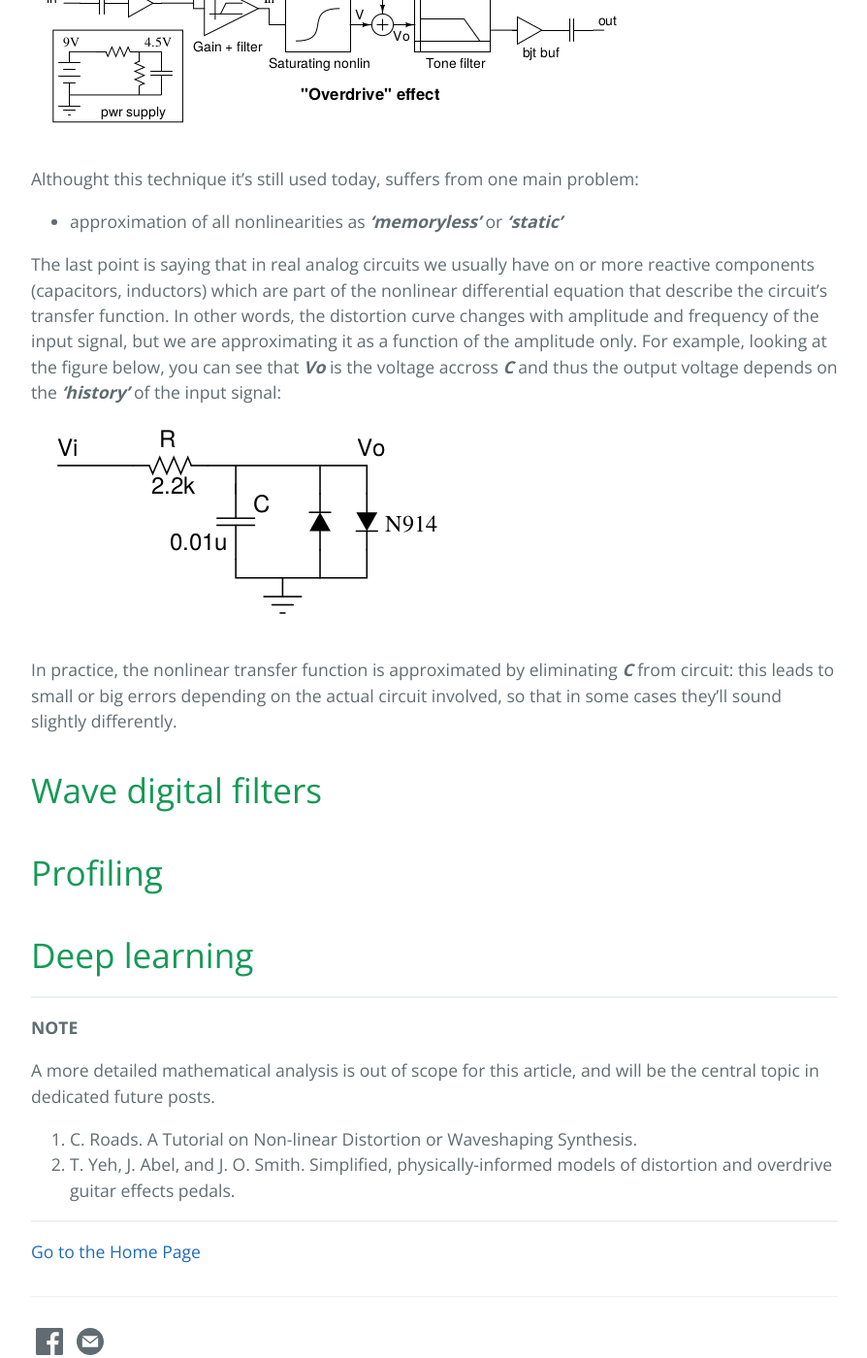
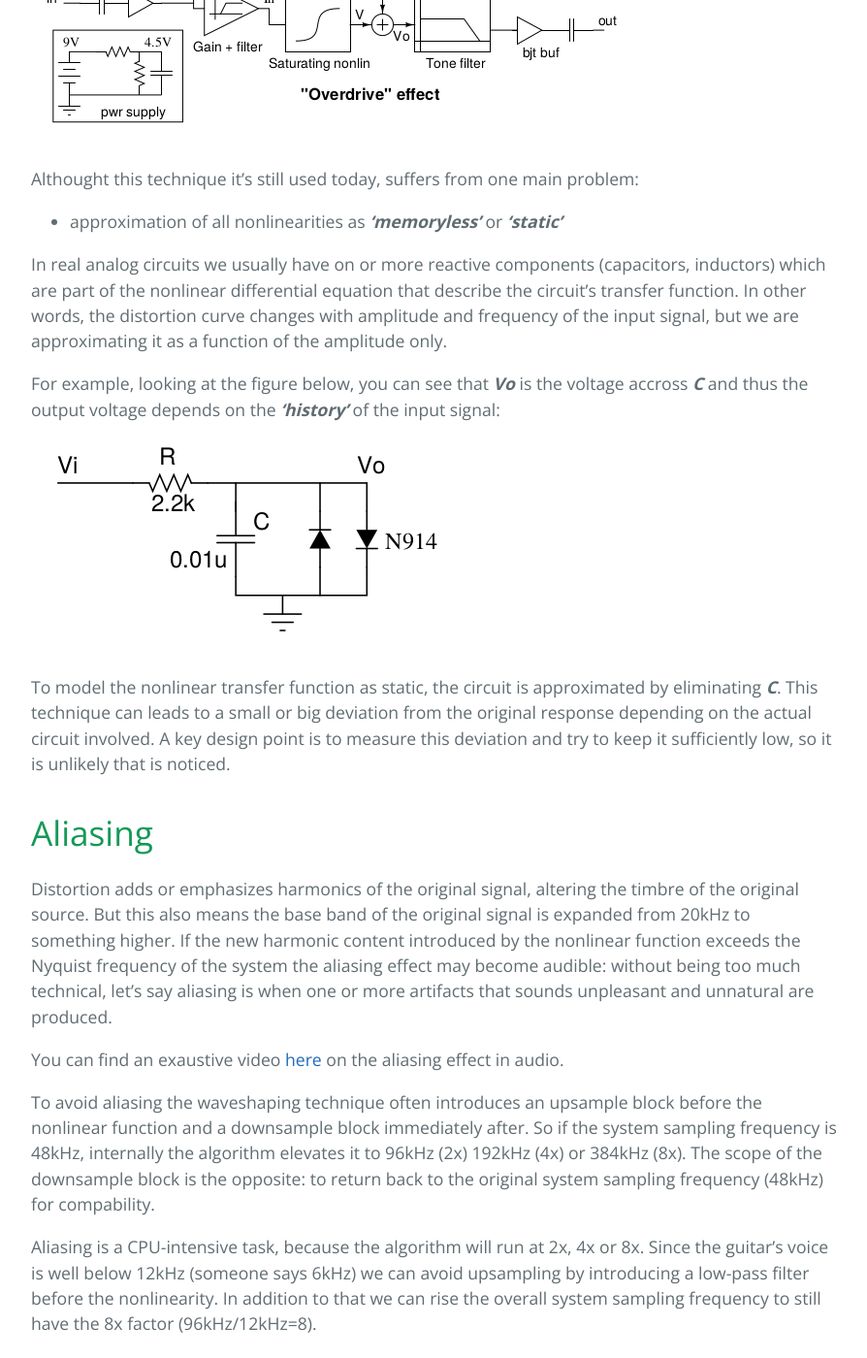
Before and after one commit to AidaDSP/AidaDSP.github.io, a Jekyll site: the page built from _posts/2020-04-13-analog-modeling-techniques-review.md, in a window 1280 px wide and 1400 px high, scrolled down 2110 px. Shown: the whole window at 97% size, without its empty margins (192-1086 px from the left). Built offline with Jekyll 4.4.1, drawn with Linux system fonts in a browser that asks for light colours; some of the changed text lies outside the part shown.

Commit message:
Added content

```diff
--- a/_posts/2020-04-13-analog-modeling-techniques-review.md
+++ b/_posts/2020-04-13-analog-modeling-techniques-review.md
@@ -59,15 +59,37 @@ Althought this technique it's still used today, suffers from one main problem:
 
 * approximation of all nonlinearities as _**'memoryless'**_ or _**'static'**_
 
-The last point is saying that in real analog circuits we usually have on or more reactive components (capacitors, inductors) which are part
+In real analog circuits we usually have on or more reactive components (capacitors, inductors) which are part
 of the nonlinear differential equation that describe the circuit's transfer function. In other words, the distortion curve changes with amplitude and frequency of the input signal,
-but we are approximating it as a function of the amplitude only. For example, looking at the figure below, you can see that _**Vo**_ is the voltage accross _**C**_ and thus the output
+but we are approximating it as a function of the amplitude only.
+
+For example, looking at the figure below, you can see that _**Vo**_ is the voltage accross _**C**_ and thus the output
 voltage depends on the _**'history'**_ of the input signal:
 
 ![diode-clipper](diode-clipper-1.png)
 
-In practice, the nonlinear transfer function is approximated by eliminating _**C**_ from circuit: this leads to small or big errors
-depending on the actual circuit involved, so that in some cases they'll sound slightly differently.
+To model the nonlinear transfer function as static, the circuit is approximated by eliminating _**C**_. This technique can leads to a small or big deviation
+from the original response depending on the actual circuit involved. A key design point is to measure this deviation and try to keep it sufficiently low, so it is unlikely
+that is noticed.
+
+# Aliasing
+
+Distortion adds or emphasizes harmonics of the original signal, altering the timbre of the original source. But this also means the base band of the original
+signal is expanded from 20kHz to something higher. If the new harmonic content introduced by the nonlinear function exceeds the Nyquist frequency of the system
+the aliasing effect may become audible: without being too much technical, let's say aliasing is when one or more artifacts that sounds unpleasant and unnatural are produced.
+
+You can find an exaustive video [here](https://www.youtube.com/watch?v=XoVhNhi76Qk) on the aliasing effect in audio.
+
+To avoid aliasing the waveshaping technique often introduces an upsample block before the nonlinear function and a downsample
+block immediately after. So if the system sampling frequency is 48kHz, internally the algorithm elevates it to 96kHz (2x) 192kHz (4x) or 384kHz (8x). The scope of the downsample
+block is the opposite: to return back to the original system sampling frequency (48kHz) for compability.
+
+Aliasing is a CPU-intensive task, because the algorithm will run at 2x, 4x or 8x. Since the guitar's voice is well below 12kHz (someone says 6kHz) we can avoid upsampling
+by introducing a low-pass filter before the nonlinearity. In addition to that we can rise the overall system sampling frequency to still have the 8x factor (96kHz/12kHz=8).
+
+See the image below for example:
+
+![anti-aliasing](anti-aliasing-1.png)
 
 # Wave digital filters
 
@@ -77,8 +99,10 @@ depending on the actual circuit involved, so that in some cases they'll sound sl
 
 # Deep learning
 
+# Marketing vs transparency, closed source vs open source
+
 ---
-**NOTE**
+**NOTES**
 
 A more detailed mathematical analysis is out of scope for this article, and will be the central topic in dedicated future posts.
 
```
Also changed, not shown: 2020/04/13/anti-aliasing-1.png (added).
